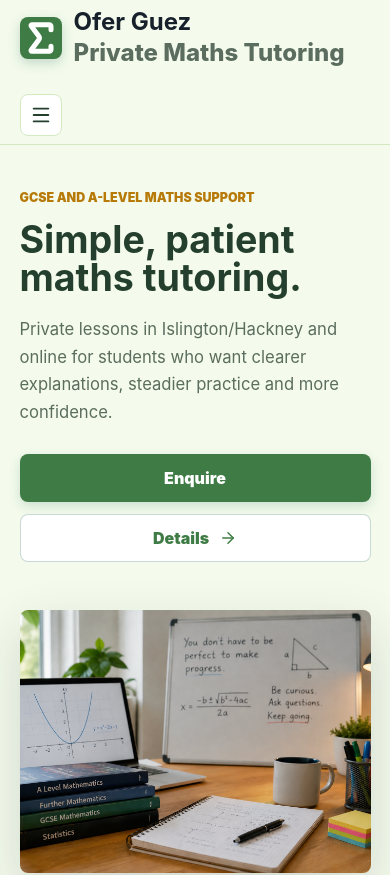
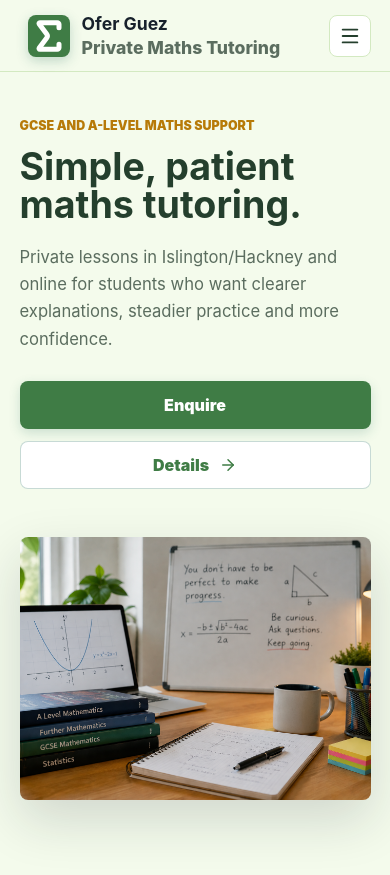
Before and after one commit to oferguez/friendly-maths, a React (Vite) app: page / in a window 390 px wide. Shown: the top 875 px of the page. Built offline with nearby package versions, Linux system fonts and the light colour scheme.

Commit message:
Mobile header: hamburger menu, brand on one line

```diff
--- a/src/styles.css
+++ b/src/styles.css
@@ -605,18 +605,25 @@ footer {
 
 @media (max-width: 680px) {
   .site-header {
-    min-height: auto;
-    flex-wrap: wrap;
-    padding: 8px clamp(16px, 5vw, 64px);
+    min-height: 72px;
+    flex-wrap: nowrap;
+    justify-content: flex-start;
   }
 
   .menu-toggle {
     display: inline-grid;
+    order: -1;
   }
 
   .brand {
-    flex-basis: 100%;
-    margin-bottom: 8px;
+    flex: 1;
+    margin-left: 8px;
+  }
+
+  .header-controls {
+    flex-direction: row;
+    gap: 8px;
+    margin-left: auto;
   }
 
   .brand-copy {
@@ -628,9 +635,9 @@ footer {
   }
 
   .brand strong,
-  .brand small,
-  .brand-copy span {
+  .brand small {
     line-height: 1.2;
+    font-size: 1.1rem;
   }
 
   .brand-copy span {
@@ -639,7 +646,7 @@ footer {
 
   .nav-links {
     position: absolute;
-    top: 68px;
+    top: 72px;
     right: 16px;
     left: 16px;
     display: none;
@@ -684,12 +691,6 @@ footer {
     grid-template-columns: 1fr;
   }
 
-  .header-controls {
-    flex-direction: column;
-    align-items: flex-start;
-    gap: 8px;
-  }
-
   .theme-selector {
     order: -1;
   }
```
